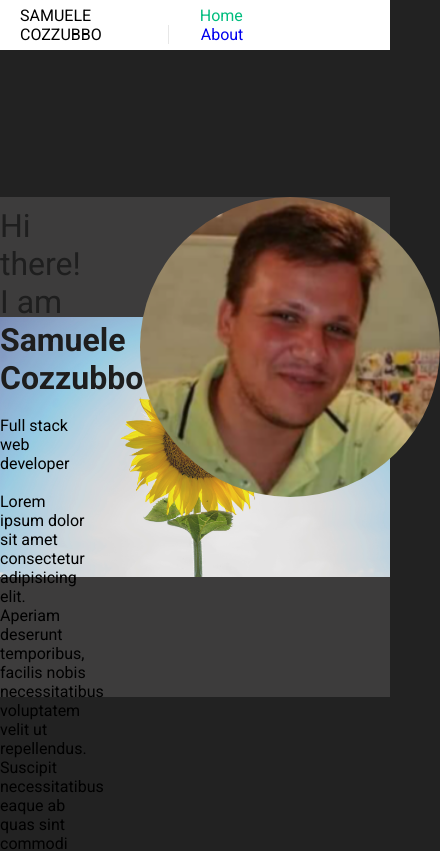
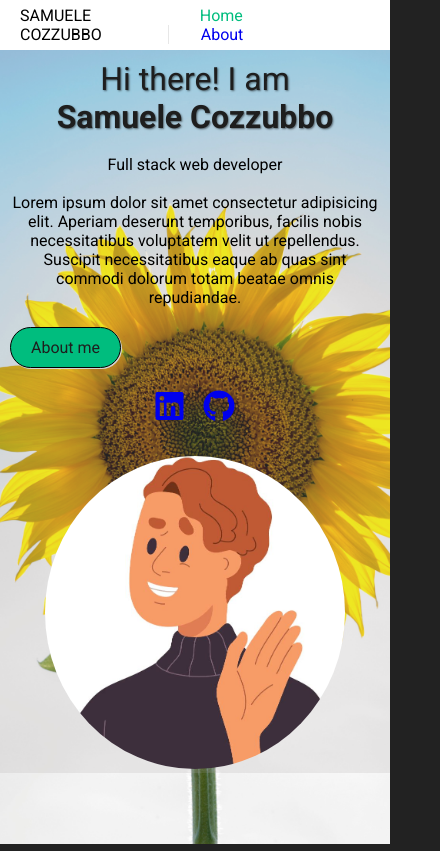
Before and after one commit to samuelecozzubbo/Portfolio_Samuele_Cozzubbo, a Vue app: page / in a window 390 px wide. Shown: the top 851 px of the page, 440 px wide, since content can reach past the window. Built offline with nearby package versions, Linux system fonts and the light colour scheme.

Commit message:
fix: avatar and media query

```diff
--- a/src/views/Home.vue
+++ b/src/views/Home.vue
@@ -4,7 +4,7 @@ export default {
   data() {
     return {
       jumboBackground: '../src/assets/img/jumbo_back.jpg',
-      avatar: '../src/assets/img/download.png',
+      avatar: '../src/assets/img/avatar.jpg',
     };
   }
 }
@@ -56,7 +56,7 @@ export default {
   height: calc(100vh - 50px);
   background-image: url('../assets/img/jumbo_back.jpg');
   background-repeat: no-repeat;
-  background-size: 100% auto;
+  background-size: cover;
   background-position: center;
   display: flex;
   align-items: center;
@@ -64,14 +64,14 @@ export default {
 
   .container{
     background-color: rgb(171, 167, 167,0.2);
-    width: 1500px;
+    max-width: 1120px;
     margin: 0 auto;
-    height: 500px;
+    //height: 500px;
     display: flex;
     justify-content: space-between;
 
     .info{
-      max-width: 22%;
+      //max-width: 200px;
       padding: 10px 0;
       display: flex;
       flex-direction: column;
@@ -81,6 +81,7 @@ export default {
       }
       h1{
       color: rgb(30, 30, 30);
+      text-shadow: 1px 1px 2px rgba(0, 0, 0, 0.5);
     }
 
       .btn{
@@ -90,6 +91,7 @@ export default {
         border: 1px solid black;
         box-shadow: 1px 1px lightgray;
         color: rgb(30, 30, 30);
+        margin: 20px 0;
         align-self: flex-start;
         transition: all 0.2s;
         &:hover{
@@ -117,11 +119,47 @@ export default {
 
     /* AVATAR */
     .avatar{
+      align-self: center;
       img{
-        width: 120%;
+        width: 300px;
         border-radius: 50%;
+
       }
     }
   }
 }
+
+@media (max-width: 768px) {
+      .jumbotron{
+        display: inline-block;
+      }
+    .container {
+      flex-direction: column;
+      padding: 0 10px;
+
+      .info {
+        align-items: center;
+        text-align: center;
+        margin-bottom: 20px;
+
+        .btn{
+        align-self: center;
+    }
+      }
+
+      .avatar {
+        img {
+          width: 100px;
+        }
+      }
+
+      .hamburger {
+        display: block;
+        position: absolute;
+        top: 20px;
+        right: 20px;
+        z-index: 10;
+      }
+    }
+}
 </style>
```
Also changed, not shown: src/assets/img/avatar.jpg (added), src/assets/img/download.png (deleted).
